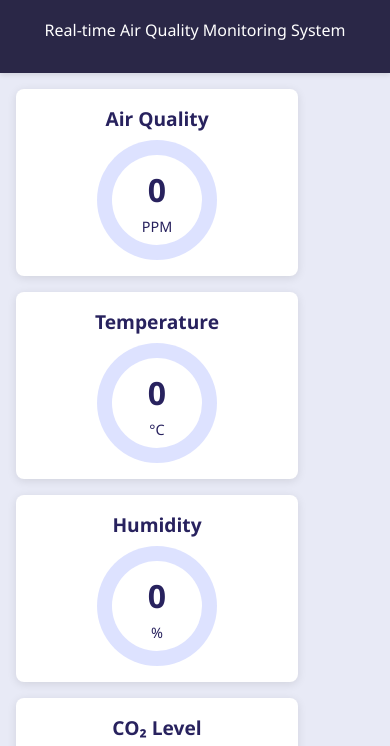
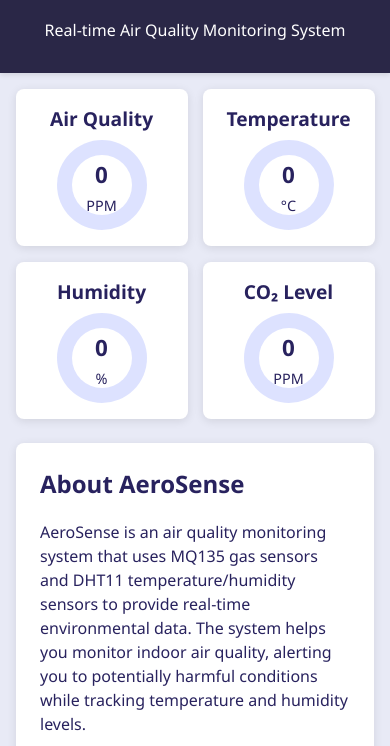
Before and after one commit to stefan587/AeroSense, a plain HTML site: page web/index.html in a window 390 px wide. Shown: the part 83-829 px from the top of the page. Drawn offline with Linux system fonts and the light colour scheme; a script that the page names is missing.

Commit message:
Добавени медийни заявки за адаптивност

```diff
--- a/web/style.css
+++ b/web/style.css
@@ -148,3 +148,40 @@ footer {
     padding: 1rem;
     margin-top: auto;
 }
+
+@media (max-width: 900px) {
+    .dashboard {
+        flex-wrap: wrap;
+        justify-content: center;
+    }
+
+    .dashboard .card {
+        min-width: 180px;
+        margin-bottom: 1rem;
+    }
+}
+
+@media (max-width: 600px) {
+    .dashboard {
+        display: grid;
+        grid-template-columns: repeat(2, 1fr);
+        gap: 1rem;
+        justify-items: center;
+    }
+
+    .dashboard .card {
+        min-width: unset;
+        width: 100%;
+        max-width: 140px;
+        margin-bottom: 0;
+    }
+
+    .ring-container {
+        width: 90px;
+        height: 90px;
+    }
+
+    .reading {
+        font-size: 1.4rem;
+    }
+}
```
